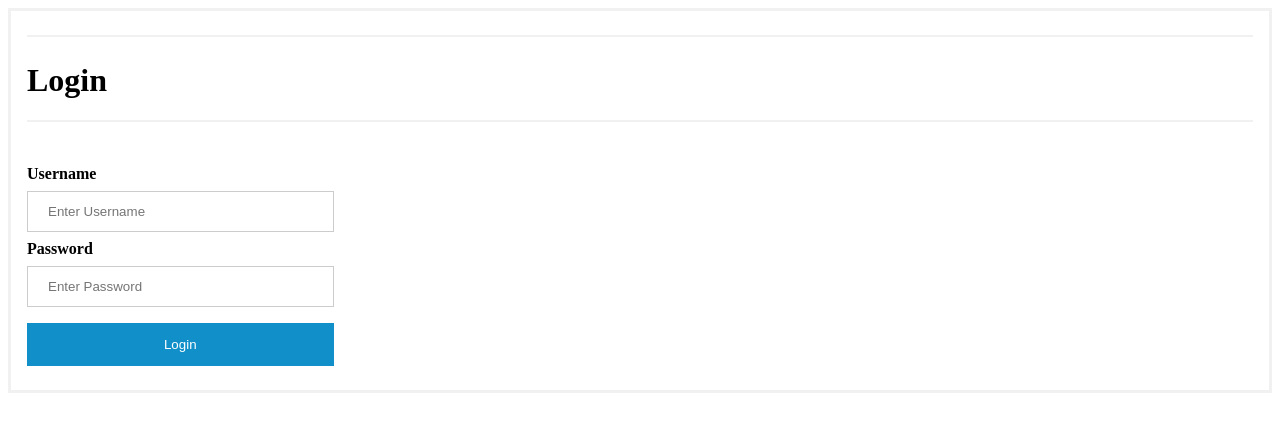
After one commit to aswinpadas/travelproject, a Django app: template templates/login.html in a window 1280 px wide. The commit adds this page. Shown: the top 432 px of the page. Run offline with Django 4.2, Linux system fonts and the light colour scheme; the template is opened without the code that fills it, so the values that code supplies are empty.

Commit message:
small change and login(front end only) page added.

```diff
--- /dev/null
+++ b/templates/login.html
@@ -0,0 +1,81 @@
+<!DOCTYPE html>
+<html lang="en">
+<head>
+    <meta charset="UTF-8">
+    <title>Login</title>
+  <style>
+          /* Bordered form */
+      form {
+        border: 3px solid #f1f1f1;
+      }
+
+      /* Full-width inputs */
+      input[type=text], input[type=password] {
+        width: 25%;
+        padding: 12px 20px;
+        margin: 8px 0;
+        display: inline-block;
+        border: 1px solid #ccc;
+        box-sizing: border-box;
+      }
+
+      /* Set a style for all buttons */
+      button {
+        background-color: #108fc9;
+        color: white;
+        padding: 14px 20px;
+        margin: 8px 0;
+        border: none;
+        cursor: pointer;
+        width: 25%;
+      }
+      hr {
+        border: 1px solid #f1f1f1;
+        margin-bottom: 25px;
+      }
+
+      /* Add a hover effect for buttons */
+      button:hover {
+        opacity: 0.8;
+      }
+
+      /* Center the avatar image inside this container */
+      .imgcontainer {
+        text-align: center;
+        margin: 24px 0 12px 0;
+      }
+
+      /* Add padding to containers */
+      .container {
+        padding: 16px;
+      }
+
+
+      /* Change styles for span and cancel button on extra small screens */
+      @media screen and (max-width: 300px) {
+        span.psw {
+          display: block;
+          float: none;
+        }
+      }
+  </style>
+</head>
+<body>
+    <form action="login" method="post">
+      <div class="container">
+        {% csrf_token %}
+        <hr>
+        <h1>Login</h1>
+        <hr>
+        <br>
+        <label><b>Username</b></label><br>
+        <input type="text" placeholder="Enter Username" name="username" required>
+        <br>
+        <label> <b>Password</b></label><br>
+        <input type="password" placeholder="Enter Password" name="password" required>
+        <br>
+        <button type="submit" value="login">Login</button>
+      </div>
+    </form>
+</body>
+</html>
```
Also changed, not shown: templates/registration.html (+14 -13 lines).
